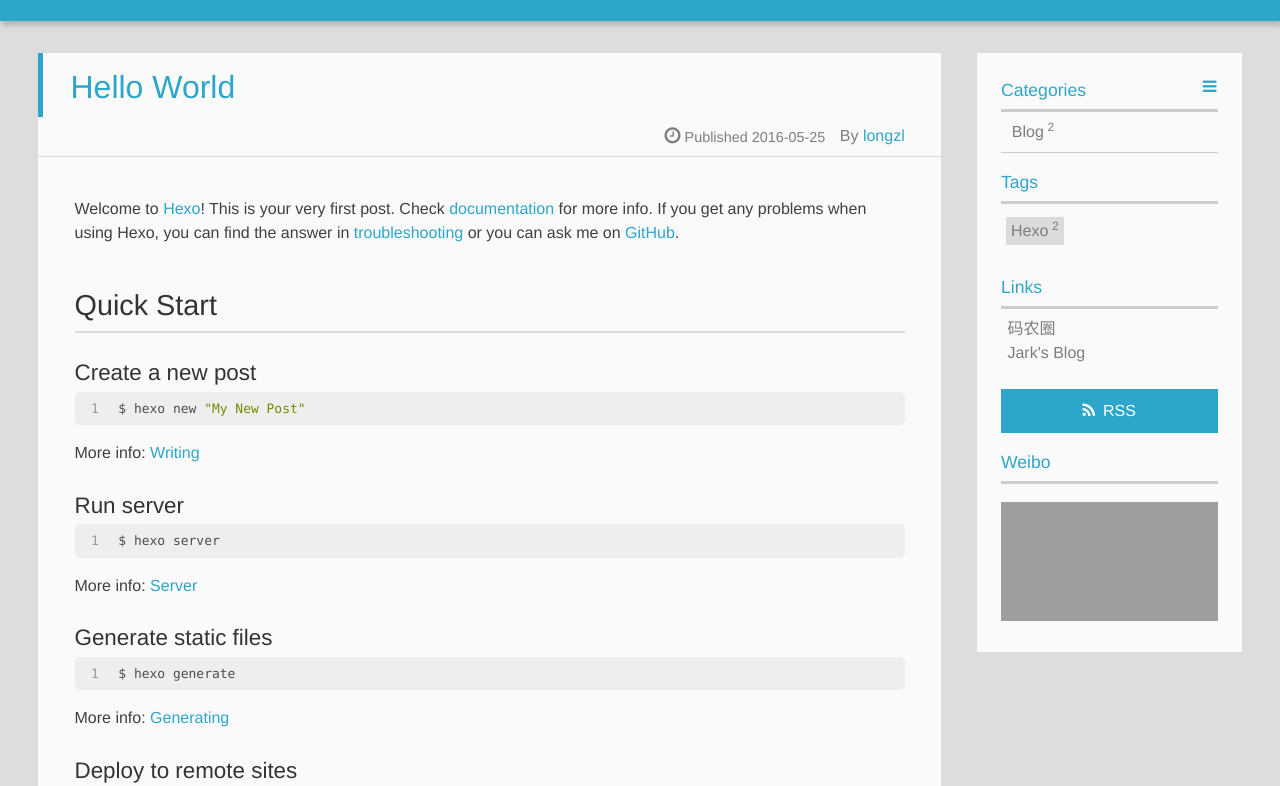
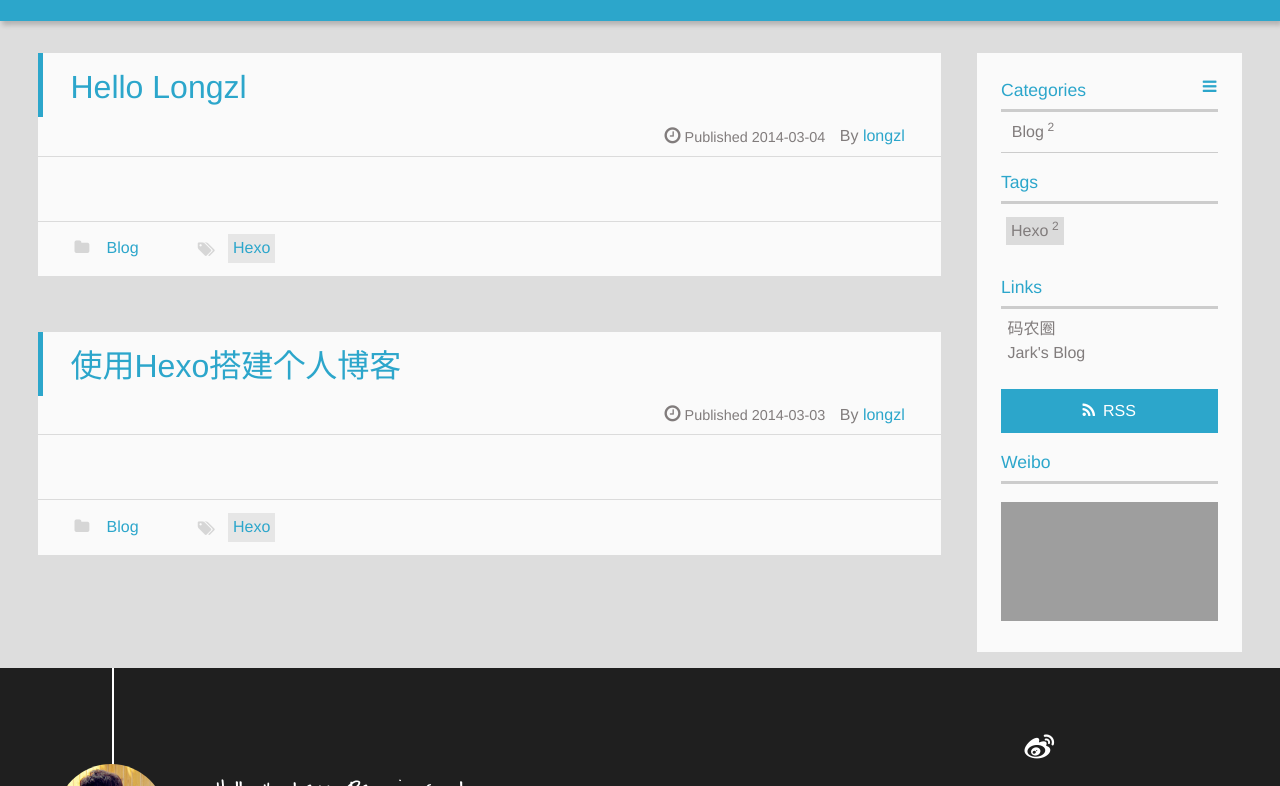
Before and after one commit to longzl/longzl.github.io, a plain HTML site: page index.html in a window 1280 px wide. Shown: the part 160-946 px from the top of the page. Drawn offline with Linux system fonts and the light colour scheme; grey boxes are pictures that could not be loaded; a script that the page names is missing.

Commit message:
Site updated: 2016-05-26 22:38:24

```diff
--- a/index.html
+++ b/index.html
@@ -74,64 +74,6 @@
     </header>
     <div id="container">
       <div id="main">
-
-
-
-    <article class="post-expand post" itemprop="articleBody">
-        <header class="article-info clearfix">
-  <h1 itemprop="name">
-
-      <a href="/2016/05/25/hello-world/" title="Hello World" itemprop="url">Hello World</a>
-  </h1>
-  <p class="article-author">By
-
-		<a href="/about" title="longzl" target="_blank" itemprop="author">longzl</a>
-
-  <p class="article-time">
-    <time datetime="2016-05-25T15:35:59.715Z" itemprop="datePublished"> Published 2016-05-25</time>
-
-  </p>
-</header>
-    <div class="article-content">
-
-        <p>Welcome to <a href="https://hexo.io/" target="_blank" rel="external">Hexo</a>! This is your very first post. Check <a href="https://hexo.io/docs/" target="_blank" rel="external">documentation</a> for more info. If you get any problems when using Hexo, you can find the answer in <a href="https://hexo.io/docs/troubleshooting.html" target="_blank" rel="external">troubleshooting</a> or you can ask me on <a href="https://github.com/hexojs/hexo/issues" target="_blank" rel="external">GitHub</a>.</p>
-<h2 id="Quick-Start"><a href="#Quick-Start" class="headerlink" title="Quick Start"></a>Quick Start</h2><h3 id="Create-a-new-post"><a href="#Create-a-new-post" class="headerlink" title="Create a new post"></a>Create a new post</h3><figure class="highlight bash"><table><tr><td class="gutter"><pre><span class="line">1</span><br></pre></td><td class="code"><pre><span class="line">$ hexo new <span class="string">"My New Post"</span></span><br></pre></td></tr></table></figure>
-<p>More info: <a href="https://hexo.io/docs/writing.html" target="_blank" rel="external">Writing</a></p>
-<h3 id="Run-server"><a href="#Run-server" class="headerlink" title="Run server"></a>Run server</h3><figure class="highlight bash"><table><tr><td class="gutter"><pre><span class="line">1</span><br></pre></td><td class="code"><pre><span class="line">$ hexo server</span><br></pre></td></tr></table></figure>
-<p>More info: <a href="https://hexo.io/docs/server.html" target="_blank" rel="external">Server</a></p>
-<h3 id="Generate-static-files"><a href="#Generate-static-files" class="headerlink" title="Generate static files"></a>Generate static files</h3><figure class="highlight bash"><table><tr><td class="gutter"><pre><span class="line">1</span><br></pre></td><td class="code"><pre><span class="line">$ hexo generate</span><br></pre></td></tr></table></figure>
-<p>More info: <a href="https://hexo.io/docs/generating.html" target="_blank" rel="external">Generating</a></p>
-<h3 id="Deploy-to-remote-sites"><a href="#Deploy-to-remote-sites" class="headerlink" title="Deploy to remote sites"></a>Deploy to remote sites</h3><figure class="highlight bash"><table><tr><td class="gutter"><pre><span class="line">1</span><br></pre></td><td class="code"><pre><span class="line">$ hexo deploy</span><br></pre></td></tr></table></figure>
-<p>More info: <a href="https://hexo.io/docs/deployment.html" target="_blank" rel="external">Deployment</a></p>
-
-
-
-        <p class="article-more-link">
-
-       </p>
-    </div>
-    <footer class="article-footer clearfix">
-<div class="article-catetags">
-
-
-</div>
-
-
-
-
-<div class="comments-count">
-
-</div>
-
-</footer>
-
-
-    </article>
-
-
-
-
-
 
 
 
```
Also changed, not shown: 2014/03/04/second-blog/index.html (+0 -8 lines), archives/2014/03/index.html (+1 -1 lines), archives/2014/index.html (+1 -1 lines), archives/index.html (+1 -14 lines).
